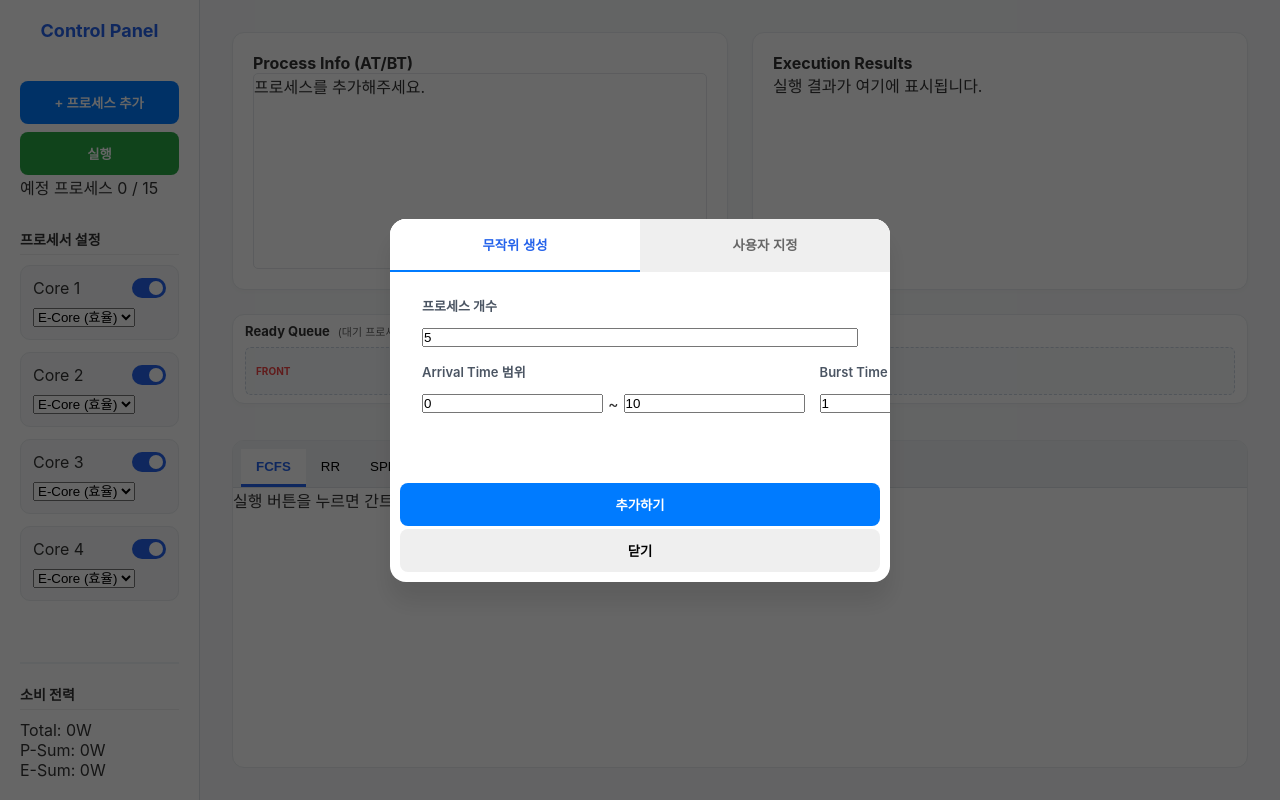
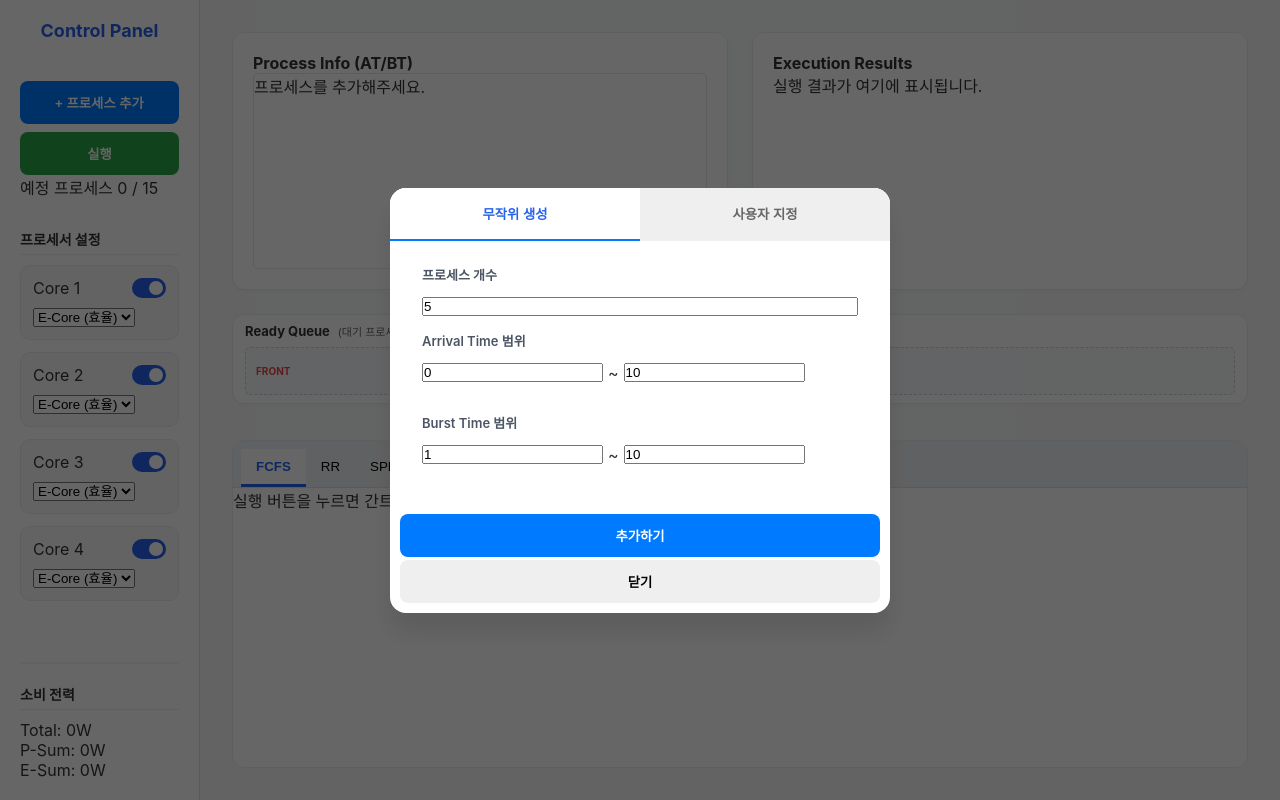
Before and after one commit to ARDRYR/OS-Project, a website built with Vite: page index.html in a window 1280 px wide. Both pictures are taken after a click on the button "+ 프로세스 추가". Built offline with nearby package versions, Linux system fonts and the light colour scheme.

Commit message:
feat: 모달 창 UI 개선

```diff
--- a/index.html
+++ b/index.html
@@ -109,8 +109,8 @@
                         <input type="number" id="random-count" value="5" min="1" max="15" class="w-full border rounded p-2 text-sm">
                     </div>
 
-                    <div style="display: flex; gap: 15px;">
-                        <div class="modal-form-group" style="flex: 1;">
+                    <div style="display: flex; flex-direction: column; gap: 15px;">
+                        <div class="modal-form-group">
                             <label>Arrival Time 범위</label>
                             <div style="display: flex; align-items: center; gap: 5px;">
                                 <input type="number" id="at-min" value="0" min="0" class="w-full border rounded p-2 text-sm" placeholder="최소">
@@ -119,7 +119,7 @@
                             </div>
                         </div>
 
-                        <div class="modal-form-group" style="flex: 1;">
+                        <div class="modal-form-group">
                             <label>Burst Time 범위</label>
                             <div style="display: flex; align-items: center; gap: 5px;">
                                 <input type="number" id="bt-min" value="1" min="1" class="w-full border rounded p-2 text-sm" placeholder="최소">
@@ -132,11 +132,11 @@
 
                 <!-- 사용자 지정 섹션 -->
                 <div id="content-manual" class="tab-pane hidden">
-                    <div class="input-group">
+                    <div class="input-group" style="display: flex; flex-direction: column; gap: 5px">
                         <label>Arrival Time (AT)</label>
                         <input type="number" id="manual-at" value="0">
                     </div>
-                    <div class="input-group">
+                    <div class="input-group" style="display: flex; flex-direction: column; gap: 5px">
                         <label>Burst Time (BT)</label>
                         <input type="number" id="manual-bt" value="1">
                     </div>
--- a/src/styles/style.css
+++ b/src/styles/style.css
@@ -216,7 +216,6 @@ input:checked + .slider:before { transform: translateX(14px); }
     display: flex;
     flex-direction: column; /* 버튼을 세로로 배치 */
     gap: 3px; /* 버튼 사이의 간격 */
-    margin-top: 20px;
     padding: 10px;
 }
 
```
